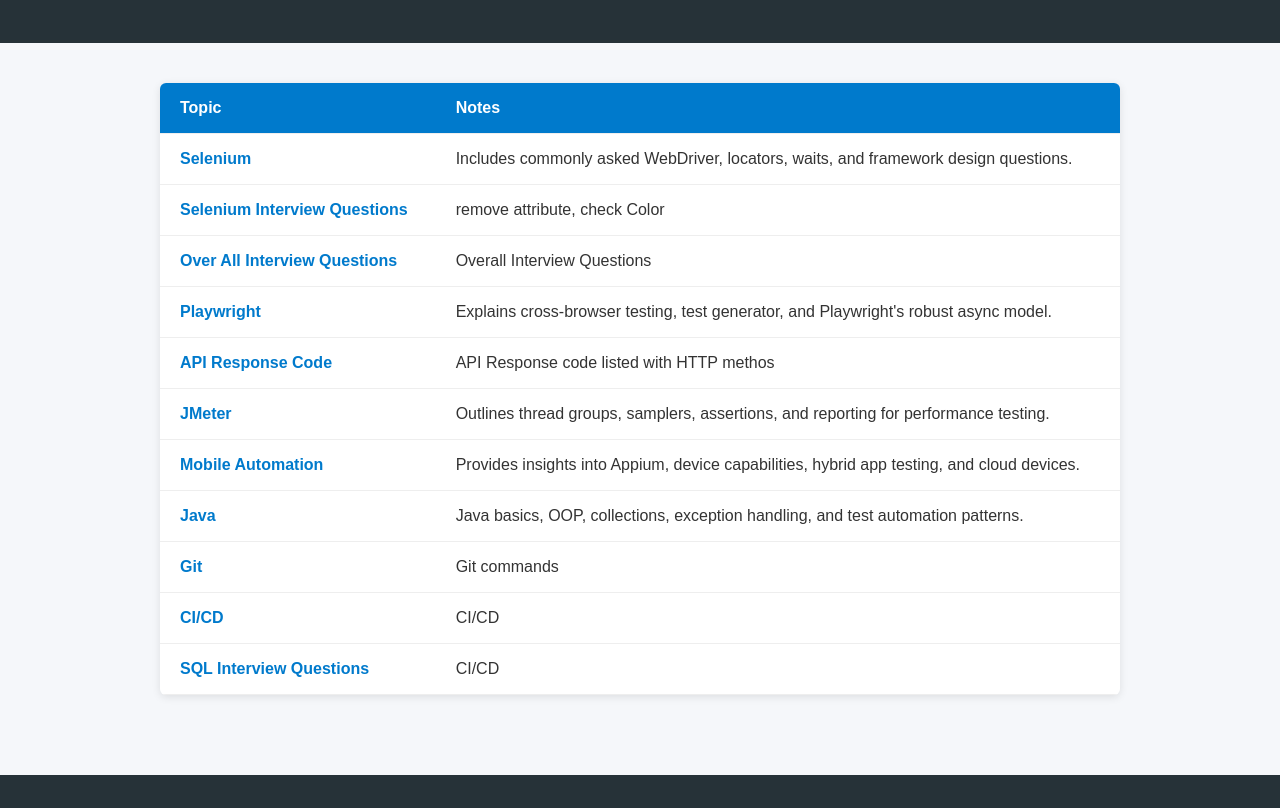
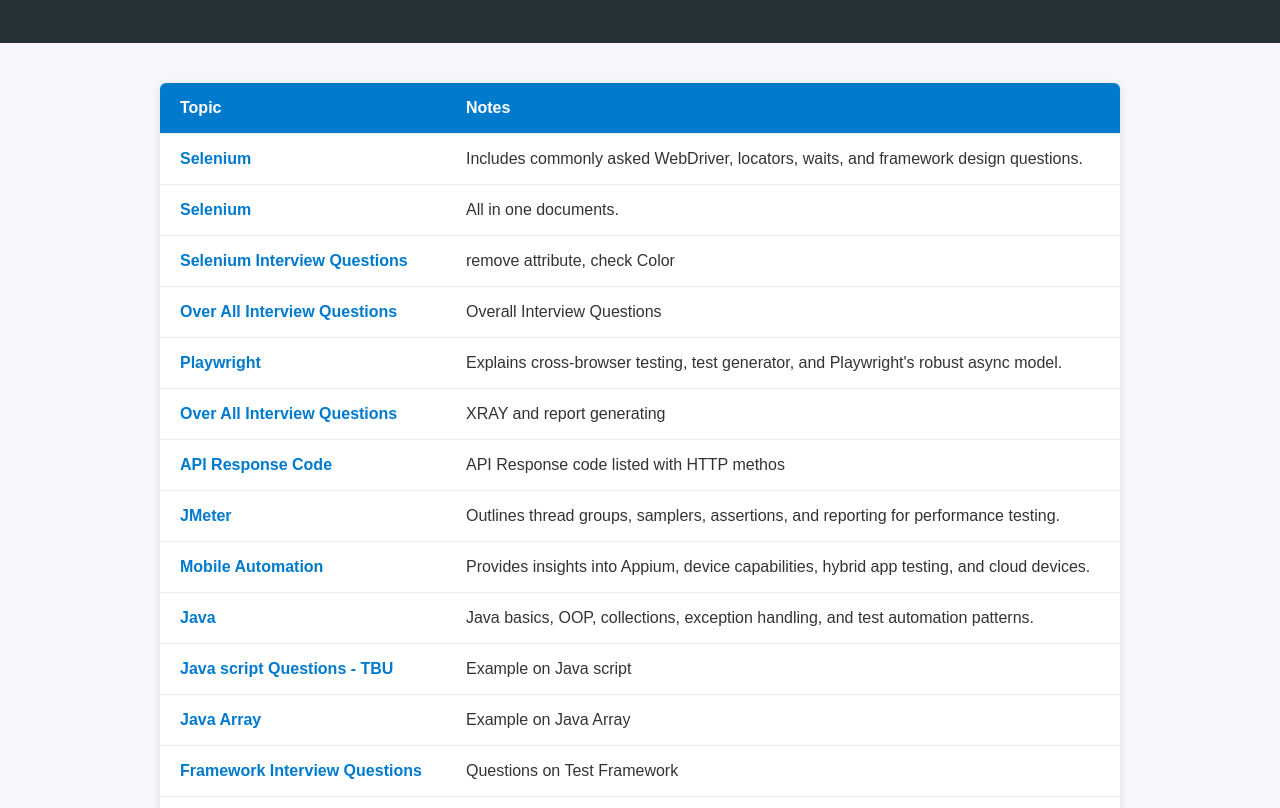
Before and after one commit to anandk625/my-website, a plain HTML site: page index.html in a window 1280 px wide. Shown: the part 131-939 px from the top of the page. Drawn offline with Linux system fonts and the light colour scheme.

Commit message:
Updating document with all in one document and other documents

```diff
--- a/index.html
+++ b/index.html
@@ -26,6 +26,10 @@
           <td>Includes commonly asked WebDriver, locators, waits, and framework design questions.</td>
         </tr>
         <tr>
+          <td><a href="docs/AllInOne.pdf" target="_blank">Selenium</a></td>
+          <td>All in one documents.</td>
+        </tr>
+        <tr>
           <td><a href="https://www.interviewbit.com/selenium-interview-questions-for-5-years-experience/" target="https://www.interviewbit.com/selenium-interview-questions-for-5-years-experience/">Selenium Interview Questions</a></td>
           <td>remove attribute, check Color</td>
         </tr>
@@ -36,6 +40,10 @@
         <tr>
           <td><a href="docs/Playwright_Interview_Questions_Answers.pdf" target="_blank">Playwright</a></td>
           <td>Explains cross-browser testing, test generator, and Playwright's robust async model.</td>
+        </tr>
+        <tr>
+          <td><a href="docs/XRAY_Report.pdf" target="_blank">Over All Interview Questions</a></td>
+          <td>XRAY and report generating</td>
         </tr>
         <tr>
           <td><a href="docs/APIResponseCode.pdf" target="_blank">API Response Code</a></td>
@@ -52,6 +60,18 @@
         <tr>
           <td><a href="docs/Java.pages" target="_blank">Java</a></td>
           <td>Java basics, OOP, collections, exception handling, and test automation patterns.</td>
+        </tr>
+        <tr>
+          <td><a href="docs/JavaArray.pdf" target="_blank">Java script Questions - TBU</a></td>
+          <td>Example on Java script</td>
+        </tr>
+        <tr>
+          <td><a href="docs/JavaArray.pdf" target="_blank">Java Array</a></td>
+          <td>Example on Java Array</td>
+        </tr>
+        <tr>
+          <td><a href="docs/FrameworkInterviewQuestions.pdf" target="_blank">Framework Interview Questions</a></td>
+          <td>Questions on Test Framework</td>
         </tr>
         <tr>
           <td><a href="docs/Git.pdf" target="_blank">Git</a></td>
```
Also changed, not shown: 5 other files.
